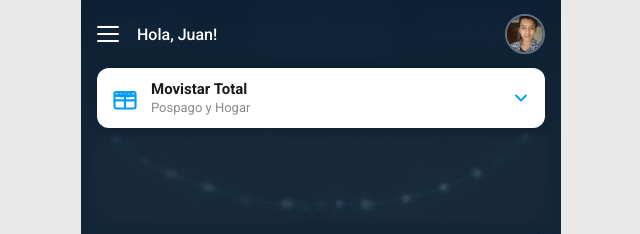
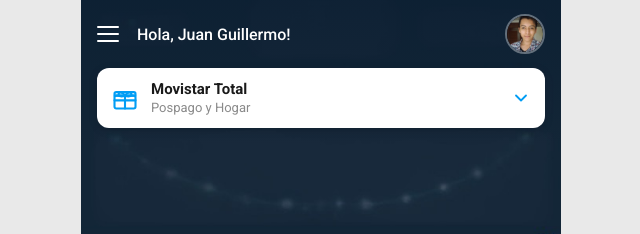
Before and after one commit to movistar-total/web, a plain HTML site: page index.html in a window 1280 px wide. Shown: the top 234 px of the page, 319-959 px from the left. Drawn offline with Linux system fonts and the light colour scheme.

Commit message:
Update index.html

```diff
--- a/index.html
+++ b/index.html
@@ -691,7 +691,7 @@
         <button type="button" class="menu-btn" id="menuBtn" aria-label="Abrir menú">
           <span></span><span></span><span></span>
         </button>
-        <p class="greeting">Hola, Juan!</p>
+        <p class="greeting">Hola, Juan Guillermo!</p>
         <img class="profile" src="index_files/user.png" alt="Eduardo" />
       </div>
 
```
